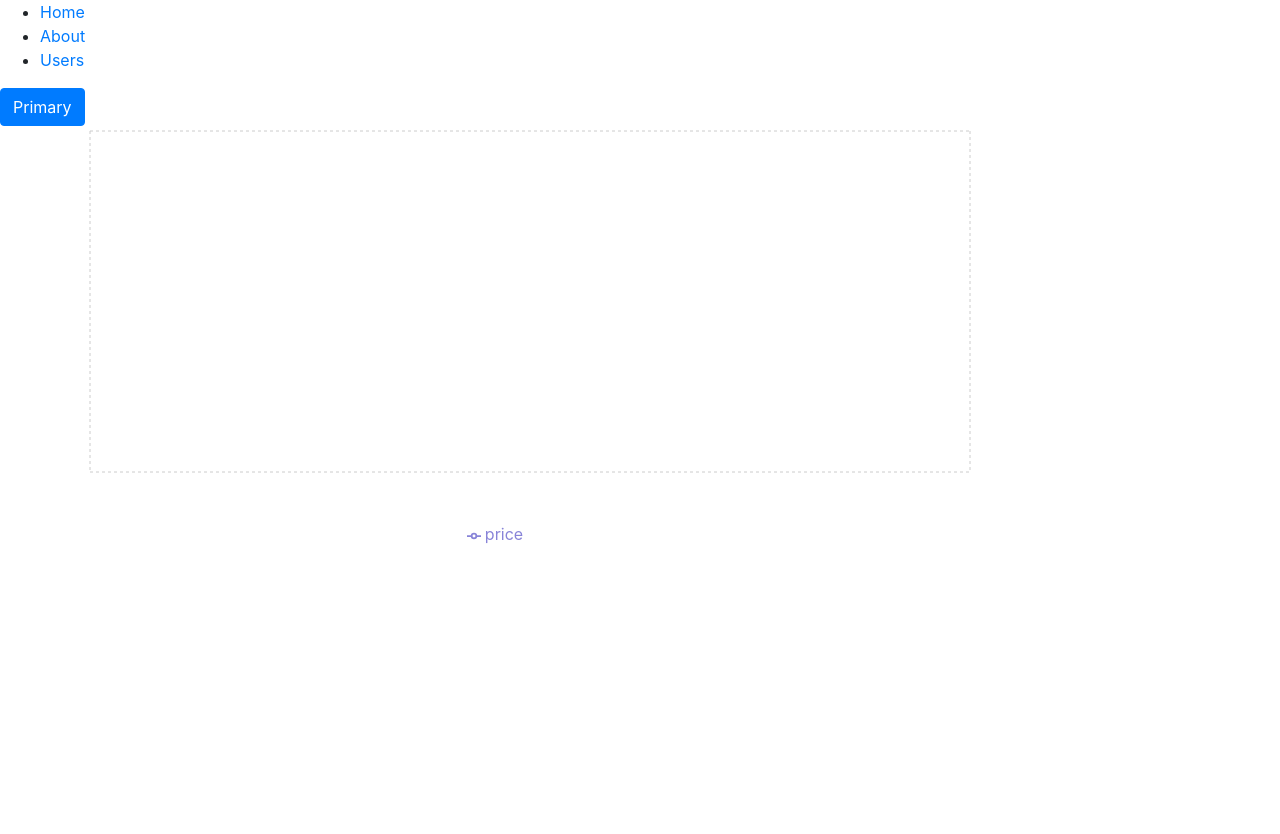
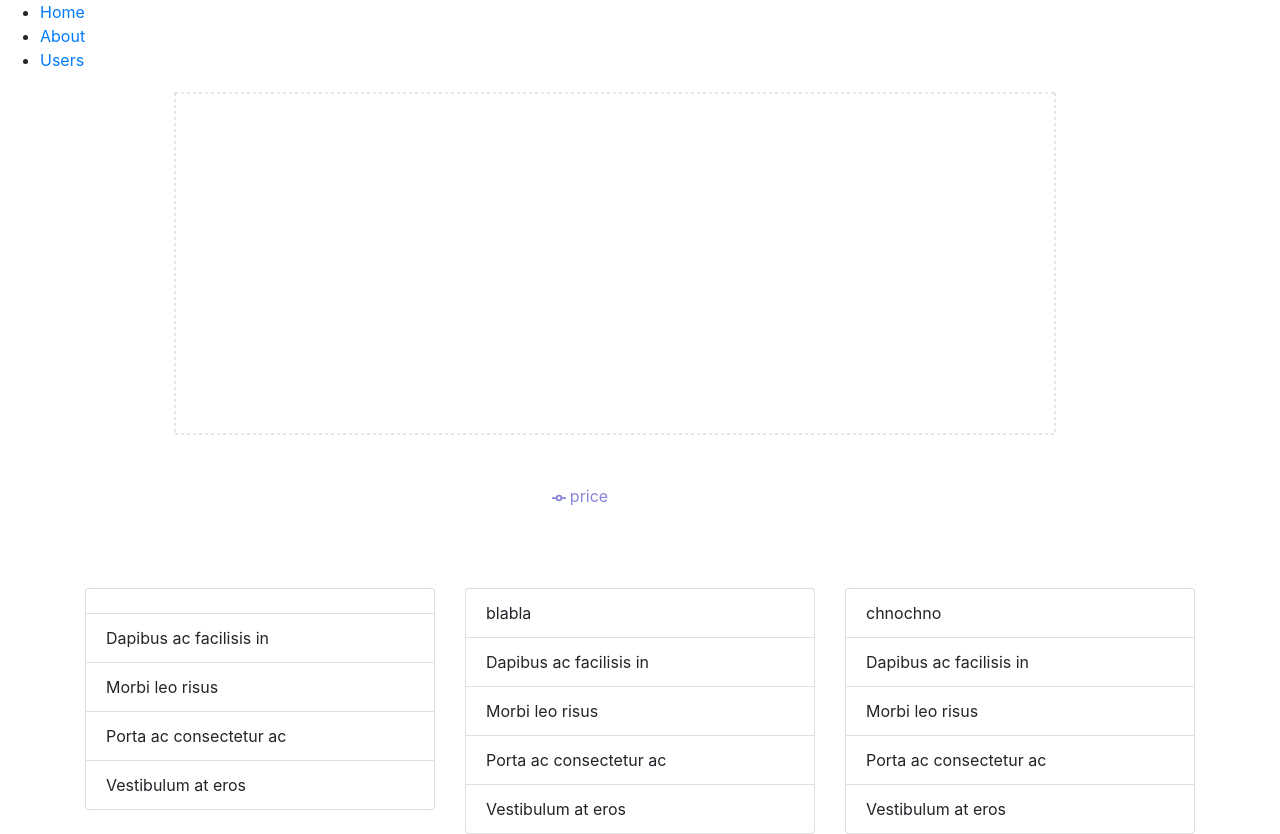
Before and after one commit to gyarab/MrCrypto, a React (Create React App) app in the folder React/mrcrypto1/: page / in a window 1280 px wide. Before the commit the page ends 800 px from the top, so only its background shows below. Built offline with nearby package versions, Linux system fonts and the light colour scheme; no server answers.

Commit message:
making layout and MediaBoard

```diff
--- /dev/null
+++ b/React/mrcrypto1/src/components/MediaBoard.js
@@ -0,0 +1,23 @@
+import React, { PureComponent } from "react";
+import { ListGroup } from "react-bootstrap";
+
+export default class MediaBoard extends PureComponent {
+  constructor(props) {
+    super(props);
+    this.state = {
+      text: this.props.text
+    };
+  }
+
+  render() {
+    return (
+      <ListGroup>
+        <ListGroup.Item>{this.state.text}</ListGroup.Item>
+        <ListGroup.Item>Dapibus ac facilisis in</ListGroup.Item>
+        <ListGroup.Item>Morbi leo risus</ListGroup.Item>
+        <ListGroup.Item>Porta ac consectetur ac</ListGroup.Item>
+        <ListGroup.Item>Vestibulum at eros</ListGroup.Item>
+      </ListGroup>
+    );
+  }
+}
--- a/React/mrcrypto1/src/screens/Home.js
+++ b/React/mrcrypto1/src/screens/Home.js
@@ -1,5 +1,7 @@
 import React, { Component, Button } from "react";
 import ChartBoard from "../components/ChartBoard";
+import { Container, Row, Col } from "react-bootstrap";
+import MediaBoard from "../components/MediaBoard";
 
 export default class Home extends Component {
   constructor(props) {
@@ -8,12 +10,26 @@
   }
   render() {
     return (
-      <div>
-        <button type="button" class="btn btn-primary">
-          Primary
-        </button>
-        <ChartBoard />
-      </div>
+      <Container>
+        <Row>
+          <Col>
+            <ChartBoard />
+          </Col>
+        </Row>
+
+        <Row>
+          <Col>
+            <MediaBoard />
+          </Col>
+
+          <Col>
+            <MediaBoard text="blabla" />
+          </Col>
+          <Col>
+            <MediaBoard text="chnochno" />
+          </Col>
+        </Row>
+      </Container>
     );
   }
 }
```
